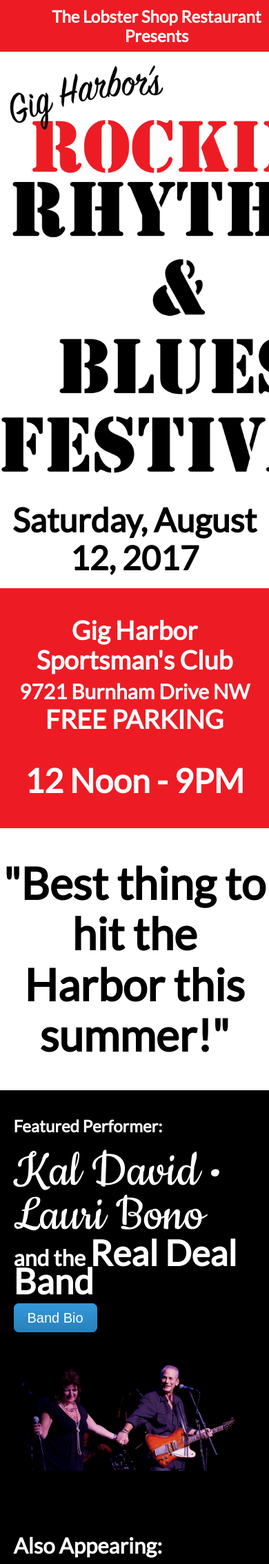
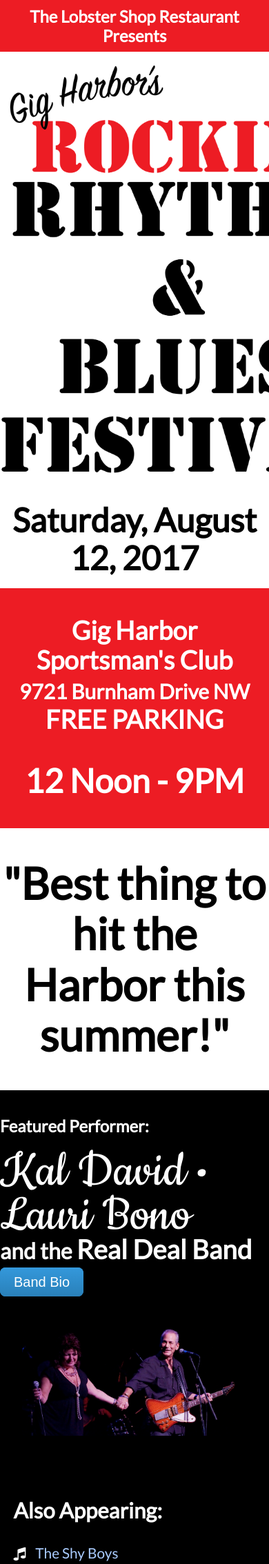
Before and after one commit to snorri1090/rockinrnb, a PHP site: page / in a window 390 px wide; the page is wider, and only the part inside the window is pictured. Shown: the top 2268 px of that part at 69% size. Run offline with PHP 8.4, Linux system fonts and the light colour scheme; some libraries are stand-ins or nearby versions.

Commit message:
added mobile styling, added meta tag placeholders for description and keywords

```diff
--- a/css/style.css
+++ b/css/style.css
@@ -209,6 +183,8 @@
 Internal Stylesheet from home page - fold in
 *********************************************/
 .featured-performer {
+  width: 100%;
+  margin-left: 5%;
   margin-top: 2em;
   text-align: left; }
 
@@ -243,6 +219,12 @@
   font-weight: normal;
   font-size: 2.5em; }
 
+@media screen and (max-width: 750px) {
+  .kal-name {
+    font-size: 1.5em; }
+
+  .band-name {
+    font-size: 1.2em; } }
 .performers {
   width: 80%;
   margin-left: 5%;
@@ -297,4 +279,67 @@
   color: #fff;
   cursor: pointer; }
 
+/*********************************************
+Sidebar
+*********************************************/
+@media only screen and (min-width: 1025px) {
+  #right {
+    float: right;
+    width: 20%;
+    background-color: rgba(255, 255, 255, 0.5);
+    border-radius: 10%;
+    padding: 1em;
+    margin-top: 3em;
+    position: fixed;
+    right: 2em;
+    top: 0; } }
+@media only screen and (max-width: 1024px) {
+  #right {
+    float: none;
+    width: 100%;
+    background-color: rgba(255, 255, 255, 0.5);
+    border-radius: 10%;
+    padding: 1em;
+    margin-top: 3em;
+    position: relative;
+    right: 2em;
+    margin: 0 auto;
+    text-align: center; } }
+/*******************************************
+
+Media queries for mobile
+
+*******************************************/
+@media only screen and (max-width: 750px) {
+  .main-sponsor {
+    padding-left: 0;
+    padding-right: 0;
+    margin-left: 0;
+    margin-right: 0; }
+
+  .featured-performer {
+    margin-left: 0; }
+
+  .kal-name {
+    font-size: 1.5em; }
+
+  .band-name {
+    font-size: 1.2em; }
+
+  ul.featuring li {
+    font-size: 1em;
+    line-height: 1.6;
+    margin: 0 0; }
+
+  ul.featuring,
+  ul.activities,
+  ul.outlet-vendors {
+    padding-left: 0px; }
+
+  a[callto] {
+    font-size: 1em; }
+
+  ul.outlet-vendors li a {
+    font-size: 0.7em; } }
+
 /*# sourceMappingURL=style.css.map */
--- a/includes/head.php
+++ b/includes/head.php
@@ -1,5 +1,8 @@
 <head>
   <title>Gig Harbor's Rockin' Rhythm &amp; Blues Festival</title>
+  <meta content="width=device-width", initial-scale=1.0" name="viewport">
+  <meta content="" name="description">
+  <meta content="" name="keywords">
   <link rel="stylesheet" type="text/css" href="css/normalize.css">
   <link rel="stylesheet" type="text/css" href="css/style.css">
   <link rel="stylesheet" type="text/css" href="css/font-awesome.css">
--- a/index.php
+++ b/index.php
@@ -26,7 +26,7 @@
       <h1 class="call-out">"Best thing to hit the Harbor this summer!"</h1>
 
       <article class="who clearfix">
-        <div class="featured-performer" style="width:100%;margin-left: 5%;">
+        <div class="featured-performer">
           <br>
           <h2>
             Featured Performer:
--- a/scss/style.scss
+++ b/scss/style.scss
@@ -269,7 +235,12 @@
 Internal Stylesheet from home page - fold in
 *********************************************/
 
-.featured-performer {margin-top: 2em; text-align: left;}
+.featured-performer {
+  width:100%;
+  margin-left: 5%;
+  margin-top: 2em;
+  text-align: left;
+}
 .kal-david-name
 .kal-name {font-family: 'Cookie', cursive; font-weight: normal; font-size: 2.5em;}
 
@@ -304,6 +275,16 @@
   font-family: 'Cookie', cursive;
   font-weight: normal;
   font-size: 2.5em;
+}
+
+@media screen and (max-width: 750px) {
+  .kal-name {
+    font-size: 1.5em;
+  }
+
+  .band-name {
+    font-size: 1.2em;
+  }
 }
 
 .performers {
@@ -365,3 +346,89 @@
   color: #fff;
   cursor: pointer;
 }
+
+
+/*********************************************
+Sidebar
+*********************************************/
+
+@media only screen and (min-width: 1025px) {
+  #right {
+    float: right;
+    width: 20%;
+    background-color: rgba(255,255,255,.5);
+    border-radius: 10%;
+    padding: 1em;
+    margin-top: 3em;
+    position: fixed;
+    right: 2em;
+    top: 0;
+  }
+}
+
+@media only screen and (max-width: 1024px) {
+  #right {
+    float: none;
+    width: 100%;
+    background-color: rgba(255,255,255,.5);
+    border-radius: 10%;
+    padding: 1em;
+    margin-top: 3em;
+    position: relative;
+    right: 2em;
+    margin: 0 auto;
+    text-align: center;
+
+  }
+}
+
+/*******************************************
+
+Media queries for mobile
+
+*******************************************/
+
+@media only screen and (max-width: 750px) {
+  .main-sponsor {
+    padding-left: 0;
+    padding-right: 0;
+    margin-left: 0;
+    margin-right: 0;
+  }
+
+  .featured-performer {
+    margin-left: 0;
+  }
+
+  .kal-name {
+    font-size: 1.5em;
+  }
+
+  .band-name {
+    font-size: 1.2em;
+  }
+
+  ul.featuring {
+    li {
+      font-size: 1em;
+      line-height: 1.6;
+      margin: 0 0;
+    }
+  }
+
+  ul.featuring,
+  ul.activities,
+  ul.outlet-vendors {
+    padding-left: 0px;
+  }
+
+  //not sure why this is not working
+  a[callto] {
+    font-size: 1em;
+  }
+
+  ul.outlet-vendors li a {
+    font-size: 0.7em;
+  }
+
+}
```
Also changed, not shown: other parts of css/style.css (+0 -26 lines), other parts of scss/style.scss (+0 -34 lines), 1 other file.
